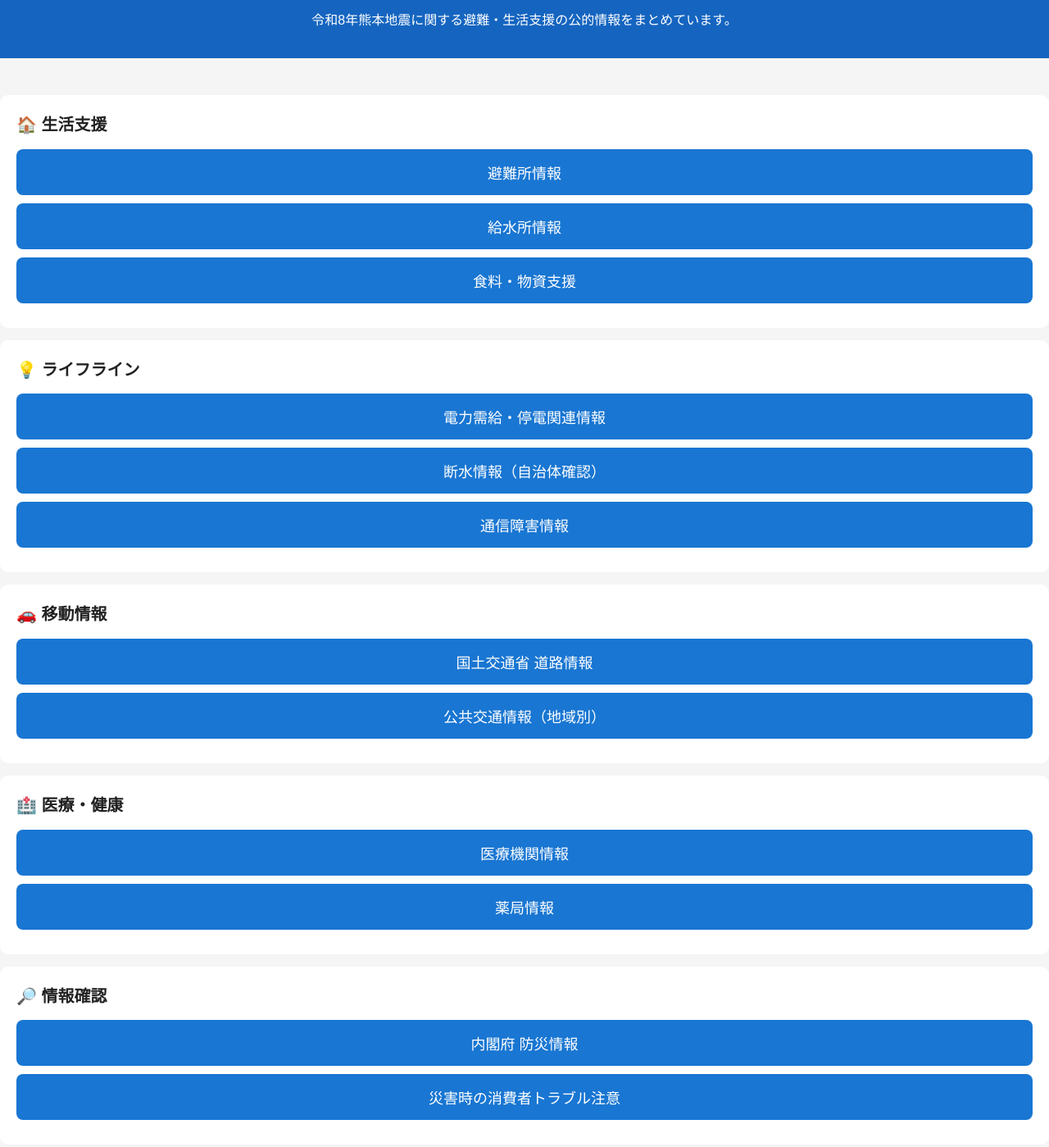
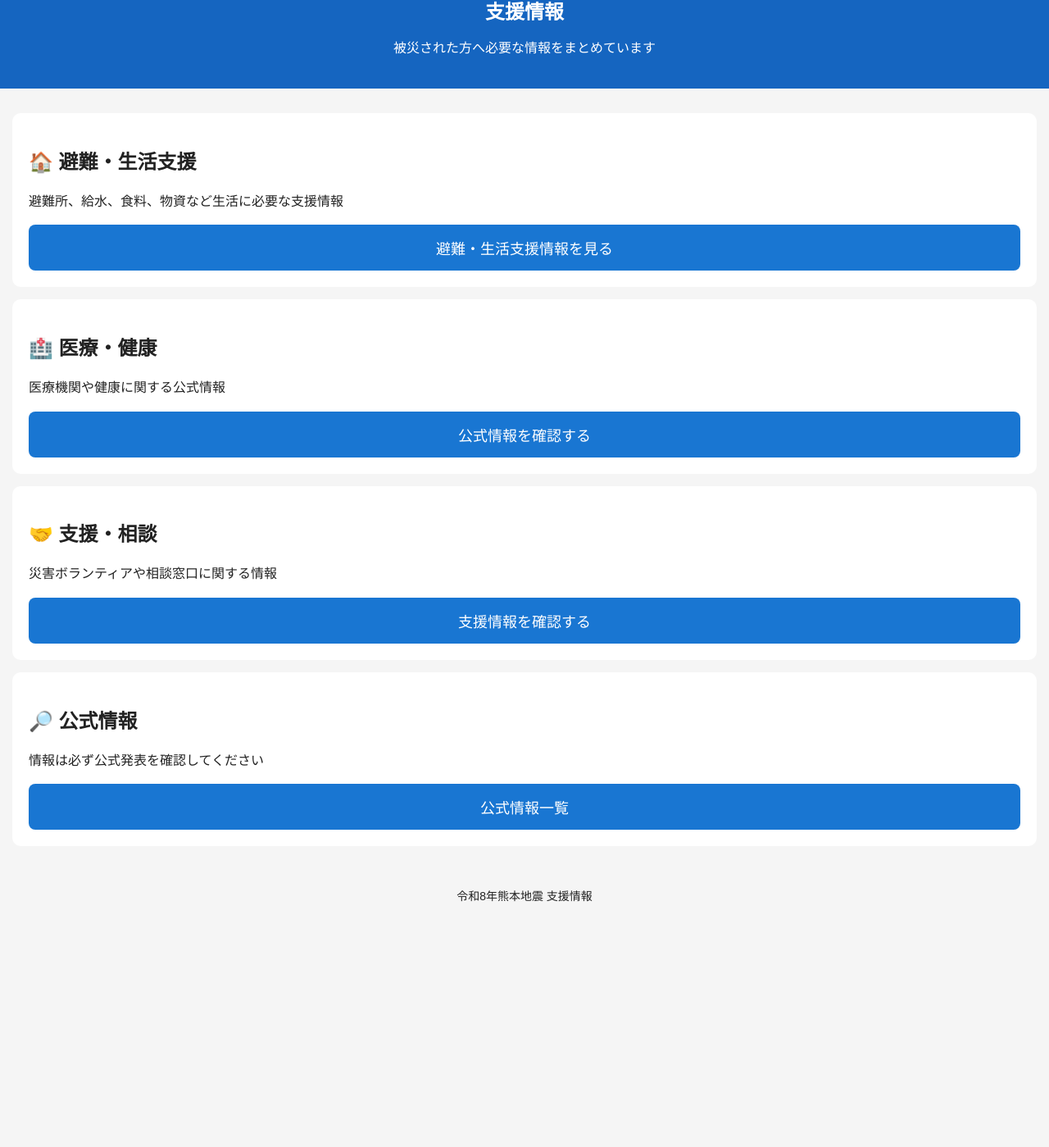
Before and after one commit to disaster-support-information/saigai-dashboard, a plain HTML site: page index.html in a window 1280 px wide. Shown: the part 76-1475 px from the top of the page at 82% size. After the commit the page ends 1198 px from the top, so only its background shows below. Drawn offline with Linux system fonts and the light colour scheme.

Commit message:
公開用トップページ整理

```diff
--- a/index.html
+++ b/index.html
@@ -1,99 +1,163 @@
-<!DOCTYPE html><html lang="ja">
+<!DOCTYPE html>
+<html lang="ja">
+
 <head>
 <meta charset="UTF-8">
 <meta name="viewport" content="width=device-width, initial-scale=1.0">
-<title>令和8年熊本地震 支援情報</title><style>
+
+<title>令和8年熊本地震 支援情報</title>
+
+<style>
+
 body {
-  font-family: sans-serif;
-  margin: 0;
-  background: #f5f5f5;
-  color: #222;
+font-family: sans-serif;
+margin:0;
+background:#f5f5f5;
+color:#222;
 }
 
 header {
-  background: #1565c0;
-  color: white;
-  padding: 20px;
-  text-align: center;
+background:#1565c0;
+color:white;
+padding:20px;
+text-align:center;
 }
 
 h1 {
-  font-size: 24px;
+font-size:24px;
 }
 
 .container {
-  padding: 15px;
+padding:15px;
 }
 
 .card {
-  background: white;
-  margin: 15px 0;
-  padding: 20px;
-  border-radius: 10px;
-}
-
-.card h2 {
-  font-size: 20px;
-  margin-top: 0;
+background:white;
+padding:20px;
+margin:15px 0;
+border-radius:10px;
 }
 
 .button {
-  display: block;
-  background: #1976d2;
-  color: white;
-  padding: 15px;
-  margin: 10px 0;
-  text-align: center;
-  border-radius: 8px;
-  text-decoration: none;
-  font-size: 18px;
+display:block;
+background:#1976d2;
+color:white;
+padding:15px;
+margin-top:10px;
+text-align:center;
+border-radius:8px;
+text-decoration:none;
+font-size:18px;
 }
 
-.notice {
-  background: #fff3cd;
-  padding: 15px;
-  border-radius: 8px;
+p {
+line-height:1.6;
 }
 
 footer {
-  text-align: center;
-  padding: 20px;
-  font-size: 14px;
+text-align:center;
+padding:20px;
+font-size:14px;
 }
-</style></head><body><header>
-<h1>令和8年熊本地震 支援情報</h1>
-<p>令和8年熊本地震に関する避難・生活支援の公的情報をまとめています。</p>
-</header><div class="container">
 
-</div><div class="card">
+</style>
+
+</head>
 
 
-<h2>🏠 生活支援</h2><a class="button" href="#">避難所情報</a>
-<a class="button" href="#">給水所情報</a>
-<a class="button" href="#">食料・物資支援</a>
+<body>
 
-</div><div class="card">
-<h2>💡 ライフライン</h2><a class="button" href="https://www.occto.or.jp/">電力需給・停電関連情報</a>
-<a class="button" href="#">断水情報（自治体確認）</a>
-<a class="button" href="https://www.ntt-east.co.jp/release/">通信障害情報</a>
 
-</div><div class="card">
-<h2>🚗 移動情報</h2><a class="button" href="https://www.mlit.go.jp/road/">国土交通省 道路情報</a>
-<a class="button" href="#">公共交通情報（地域別）</a>
+<header>
 
-</div><div class="card">
-<h2>🏥 医療・健康</h2><a class="button" href="#">医療機関情報</a>
-<a class="button" href="#">薬局情報</a>
+<h1>
+令和8年熊本地震<br>
+支援情報
+</h1>
 
-</div><div class="card">
-<h2>🔎 情報確認</h2><a class="button" href="https://www.bousai.go.jp/">内閣府 防災情報</a>
-<a class="button" href="https://www.caa.go.jp/policies/policy/consumer_policy/information/disaster/">災害時の消費者トラブル注意</a>
+<p>
+被災された方へ必要な情報をまとめています
+</p>
 
-</div></div><footer>
-災害情報支援プラットフォーム
-</footer><script>
+</header>
+
+
+<div class="container">
+
+
+<div class="card">
+
+<h2>🏠 避難・生活支援</h2>
+
+<p>
+避難所、給水、食料、物資など生活に必要な支援情報
+</p>
+
+<a class="button" href="support.html">
+避難・生活支援情報を見る
+</a>
+
+</div>
 
 
 
-</script></body>
+<div class="card">
+
+<h2>🏥 医療・健康</h2>
+
+<p>
+医療機関や健康に関する公式情報
+</p>
+
+<a class="button" href="official.html">
+公式情報を確認する
+</a>
+
+</div>
+
+
+
+<div class="card">
+
+<h2>🤝 支援・相談</h2>
+
+<p>
+災害ボランティアや相談窓口に関する情報
+</p>
+
+<a class="button" href="official.html">
+支援情報を確認する
+</a>
+
+</div>
+
+
+
+<div class="card">
+
+<h2>🔎 公式情報</h2>
+
+<p>
+情報は必ず公式発表を確認してください
+</p>
+
+<a class="button" href="official.html">
+公式情報一覧
+</a>
+
+</div>
+
+
+</div>
+
+
+<footer>
+
+令和8年熊本地震 支援情報
+
+</footer>
+
+
+</body>
+
 </html>
```
